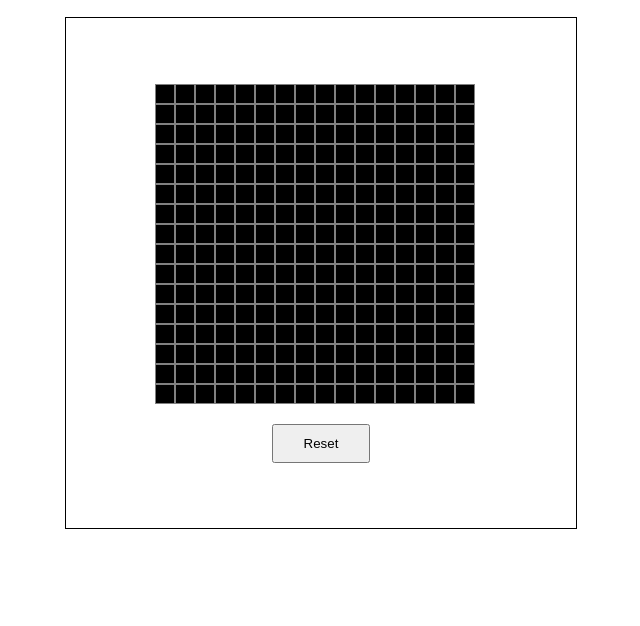
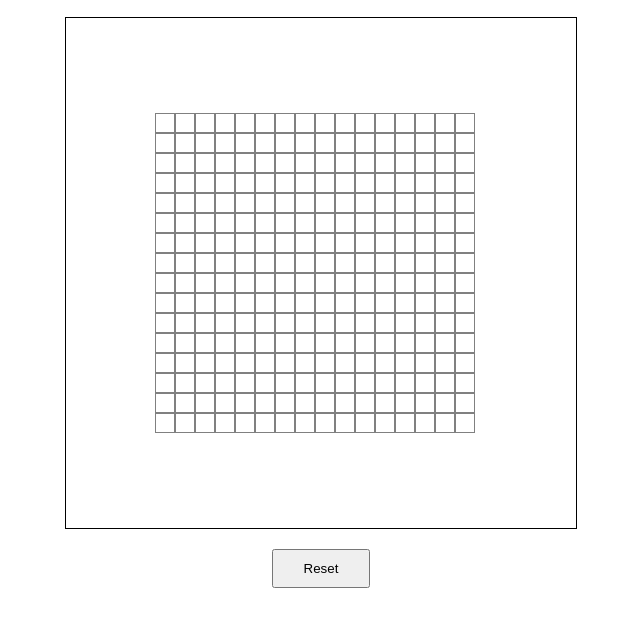
Before and after one commit to LOK-PLOK/The-Odin-Project, a plain HTML site: page odin-etch-a-sketch/index.html in a window 1280 px wide. Shown: the part 58-684 px from the top of the page, without its empty margins (319-959 px from the left). Drawn offline with Linux system fonts and the light colour scheme.

Commit message:
Partial output

```diff
--- a/odin-etch-a-sketch/index.css
+++ b/odin-etch-a-sketch/index.css
@@ -37,10 +37,15 @@
     height: 20px;
     border: 1px solid gray;
     box-sizing: border-box;
-    background: #000;
+
 }
 
 .reset{
     padding: 10px 30px;
     margin: 20px 0px 0px 0px;
 }
+
+.footer{
+    display: flex;
+    justify-content: center;
+}
--- a/odin-etch-a-sketch/index.html
+++ b/odin-etch-a-sketch/index.html
@@ -13,10 +13,17 @@
     </div>
 
     <div class="main-container">
+
         <div class="container">
-
+            <!-- <input type="range" min="1" max="64" step="1" value="1" oninput="ChangeSize(this.value)">
+            <output id="slider">1 x 1</output> -->
         </div>
     </div>
+
+    <div class="footer">
+        <button class="reset">Reset</button>
+    </div>
+
 
 
 
--- a/odin-etch-a-sketch/script.js
+++ b/odin-etch-a-sketch/script.js
@@ -1,23 +1,33 @@
-const container = document.querySelector(".container");
-const grid = document.createElement('div');
-const reset = document.createElement('button');
-grid.classList.add("grid");
-reset.classList.add("reset");
-reset.textContent = "Reset";
+const clear = document.querySelector(".reset");
+const size = 16;
+const sizeofContainer = 400;
+// const ChangeSize = () => {
+//     document.querySelector("#slider").innerHTML =
+// }
 
-container.appendChild(grid);
-container.appendChild(reset);
+function color(cell){
+    cell.style['background-color'] = "black";
+}
 
-
-for (let i = 0; i < 16 ; i++) {
-    for(let j = 0; j< 16; j++){
-        const cell = document.createElement('div');
-        cell.classList.add('cell');
-        grid.appendChild(cell);
+const gridarea = (size) => {
+    const container = document.querySelector(".container");
+    const grid = document.createElement('div');
+    grid.classList.add("grid");
+    container.appendChild(grid);
+    for (let i = 0; i < size ; i++) {
+        for(let j = 0; j< size; j++){
+            const cell = document.createElement('div');
+            cell.classList.add('cell');
+            grid.appendChild(cell);
+            cell.addEventListener("mouseover", () => color(cell));
+        }
     }
 }
 
-const clear = document.querySelector(".reset");
+gridarea(size);
+
+
+
 
 
 function clearBoard(){
```
